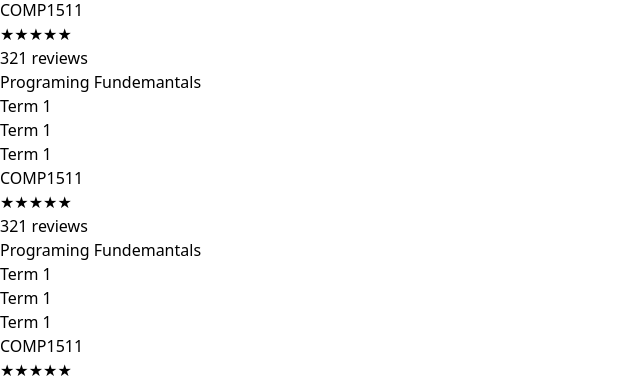
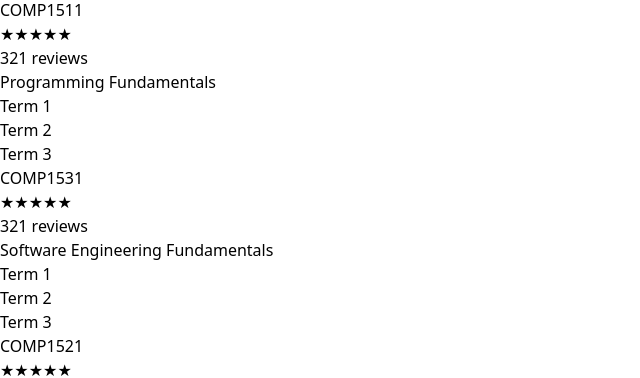
Before and after one commit to KodaEd/DevSoc-FrontEnd-Technical, a React (Vite) app in the folder frontend/: page / in a window 1280 px wide. Shown: the part 422-800 px from the top of the page, without its empty margins (0-640 px from the left). Built offline with nearby package versions, Linux system fonts and the light colour scheme.

Commit message:
[wip] implemented data rendering in course containers and implemented simple navbar

```diff
--- a/frontend/src/App.jsx
+++ b/frontend/src/App.jsx
@@ -1,14 +1,17 @@
 import { BrowserRouter, Route, Routes } from "react-router-dom";
 import Home from "./pages/Home";
+import NavBar from "./components/NavBar";
 
 export default function App() {
   return (
     <BrowserRouter>
-      {/* <NavBar /> */}
-      <Routes>
-        <Route path="/" element={<Home />} />
-        <Route path="/course/:id" element={<Home />} />
-      </Routes>
+      <NavBar />
+      <div className="ml-20">
+        <Routes>
+          <Route path="/" element={<Home />} />
+          <Route path="/course/:id" element={<Home />} />
+        </Routes>
+      </div>
     </BrowserRouter>
   );
 }
--- a/frontend/src/components/Bubble.jsx
+++ b/frontend/src/components/Bubble.jsx
@@ -1,5 +1,3 @@
-export default function Bubble() {
-  return (
-  <div className="bg-cyan-100 rounded-lg p-1 text-xs">Term 1</div>
-  );
+export default function Bubble({term}) {
+  return <div className="bg-cyan-100 rounded-lg p-1 text-xs">{term}</div>;
 }
--- a/frontend/src/components/CourseContainer.jsx
+++ b/frontend/src/components/CourseContainer.jsx
@@ -1,19 +1,23 @@
 import Bubble from "./Bubble";
 import ReviewStars from "./ReviewStars";
 
-export default function CourseContainer(course, index) {
+export default function CourseContainer(course) {
+  // this is a weird behavour, not sure why but need this
+  const data = course.course;
+  console.log(data.offered_terms);
+
   return (
     <div className="shadow-2xl p-4 rounded-lg">
       {/* Course Title */}
       <div className="flex justify-between mb-1">
-        <p className="text-2xl font-extrabold">COMP1511</p>
+        <p className="text-2xl font-extrabold">{`${data.course_prefix}${data.course_code}`}</p>
         <ReviewStars />
       </div>
-      <p className="text-sm mb-5">Programing Fundemantals</p>
+      <p className="text-sm mb-5">{data.course_title}</p>
       <div className="flex gap-2">
-        <Bubble />
-        <Bubble />
-        <Bubble />
+        {data.offered_terms.map((term, key) => {
+          return <Bubble key={key} term={term} />;
+        })}
       </div>
     </div>
   );
--- a/frontend/src/components/HomeHeader.jsx
+++ b/frontend/src/components/HomeHeader.jsx
@@ -1,7 +1,7 @@
 export default function Header() {
   return (
     <div>
-      <p className="my-3">DevSoc presents</p>
+      <p className="mb-3">DevSoc presents</p>
       <p className="text-blue-500 text-6xl font-extrabold">unilectives</p>
       <p className="my-3 font-extrabold">
         Your one-stop shop for UNSW course and elective reviews.
--- a/frontend/src/components/NavBar.jsx
+++ b/frontend/src/components/NavBar.jsx
@@ -0,0 +1,5 @@
+export default function NavBar () {
+  return (
+    <div className="bg-gray-100 fixed w-20 h-full"></div>
+  )
+}
--- a/frontend/src/index.css
+++ b/frontend/src/index.css
@@ -4,13 +4,14 @@
 
 #root {
   height: 100%;
-  width: 100%;
+  width: 100vw; /* Use viewport width unit */
 }
+
 
 html,
 body {
   margin: 0;
   padding: 0;
   height: 100%;
-  width: 100%;
+  width: 100vw; /* Use viewport width unit */
 }
--- a/frontend/src/pages/Home.jsx
+++ b/frontend/src/pages/Home.jsx
@@ -25,7 +25,7 @@ export default function Home() {
   }, []);
 
   return (
-    <div className="w-full h-full">
+    <div className="mx-20 py-20">
       <Header />
       <SearchBox />
       <DropDownBox />
```
